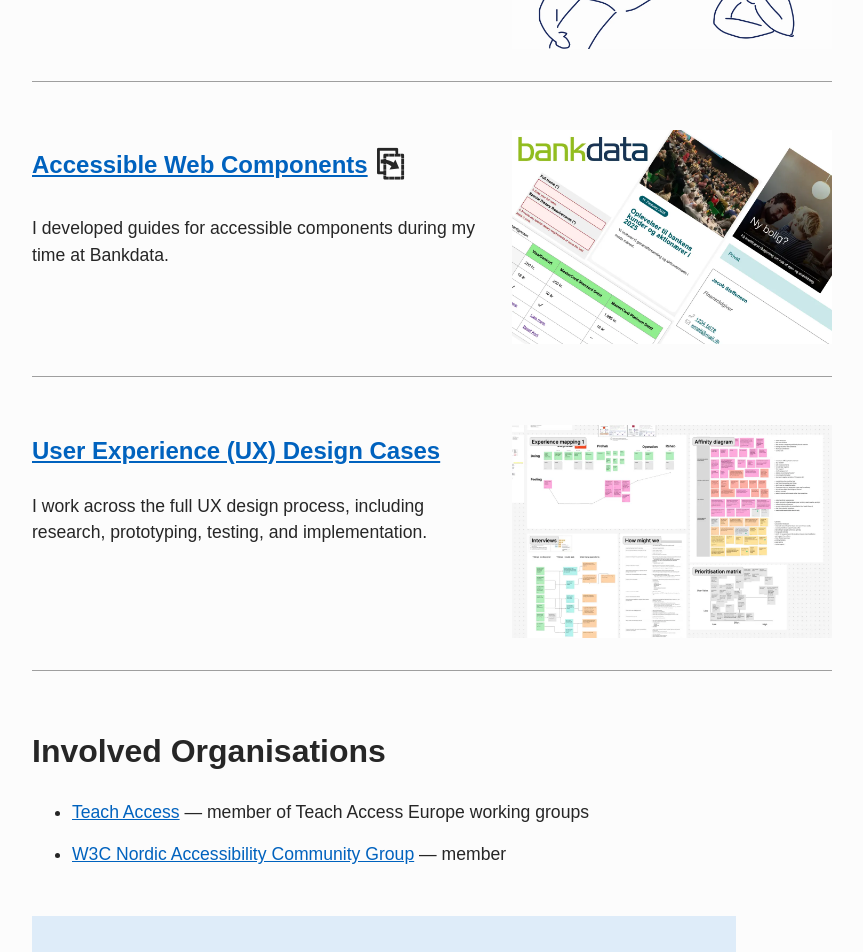
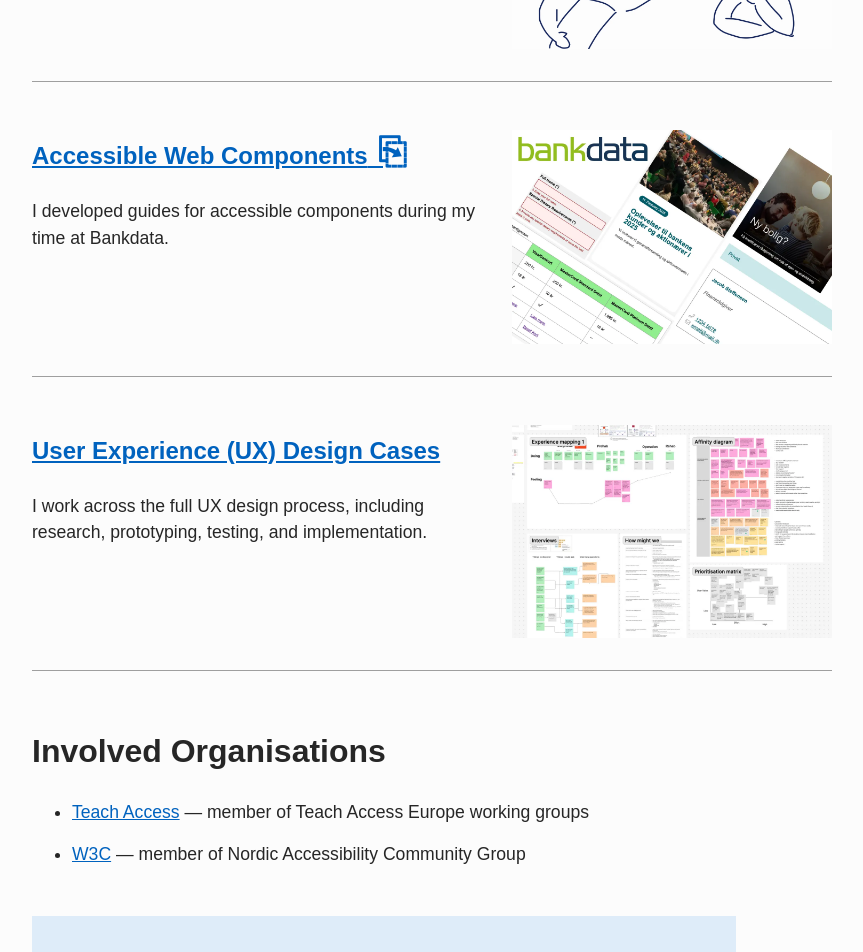
Before and after one commit to Koseioki/koseioki, a React (Vite) app: page / in a window 1280 px wide. Shown: the part 300-1252 px from the top of the page, without its empty margins (208-1071 px from the left). Built offline with nearby package versions, Linux system fonts and the light colour scheme.

Commit message:
card layout

```diff
--- a/src/Home.jsx
+++ b/src/Home.jsx
@@ -41,10 +41,7 @@ function Home() {
               Teach Access Europe working groups
             </li>
             <li>
-              <a href="https://www.w3.org/community/nordic-accessibility/">
-                W3C Nordic Accessibility Community Group
-              </a>{" "}
-              — member
+              <a href="https://www.w3.org">W3C</a> — member of Nordic Accessibility Community Group
             </li>
           </ul>
         </section>
--- a/src/components/Cards.css
+++ b/src/components/Cards.css
@@ -79,7 +79,8 @@ img.client-logo {
 
 
 .external-link-icon {
-    font-size: 2.2rem;
+    font-size: 1.5em;
+    line-height: 0;
 }
 
 @media (max-width: 600px) {
--- a/src/components/Footer.css
+++ b/src/components/Footer.css
@@ -31,3 +31,14 @@ footer {
     margin: 0;
     padding: 0;
 }
+
+@media (max-width: 600px) {
+    .footer-links-container {
+        flex-direction: column;
+        align-items: center;
+    }
+
+    .footer-links-container ul {
+        justify-content: center;
+    }
+}
--- a/src/components/WorkCard.jsx
+++ b/src/components/WorkCard.jsx
@@ -26,16 +26,16 @@ function WorkCard({ image, title, link, linkType, description }) {
         <div className="card-text">
           <h2 className="card-title">
             {linkType === "external" ? (
-              <>
-                <a href={link} target="_self" className="card-title">
-                  {title}
 
-                </a>
+              <a href={link} target="_self" className="card-title">
+                {title}
+                <span className="external-link-icon" aria-hidden="true"> ⎘</span>
+                <span className="sr-only"> (external link)</span>
+              </a>
 
-                <span className="external-link-icon" aria-hidden="true">⎘</span>
-                <span className="sr-only"> (external link)</span>
 
-              </>
+
+
             ) : (
               <NavLink to={link} className="card-title">
                 {title}
--- a/src/index.css
+++ b/src/index.css
@@ -132,6 +132,7 @@ h6 {
   margin-bottom: 1.5rem;
   padding: 0;
   padding-top: 0.5rem;
+  line-height: 1.5;
 }
 
 h1 {
@@ -191,6 +192,7 @@ section {
 a {
   color: var(--blue);
   text-decoration: underline;
+  line-height: 1.5;
 }
 
 a:hover {
```
